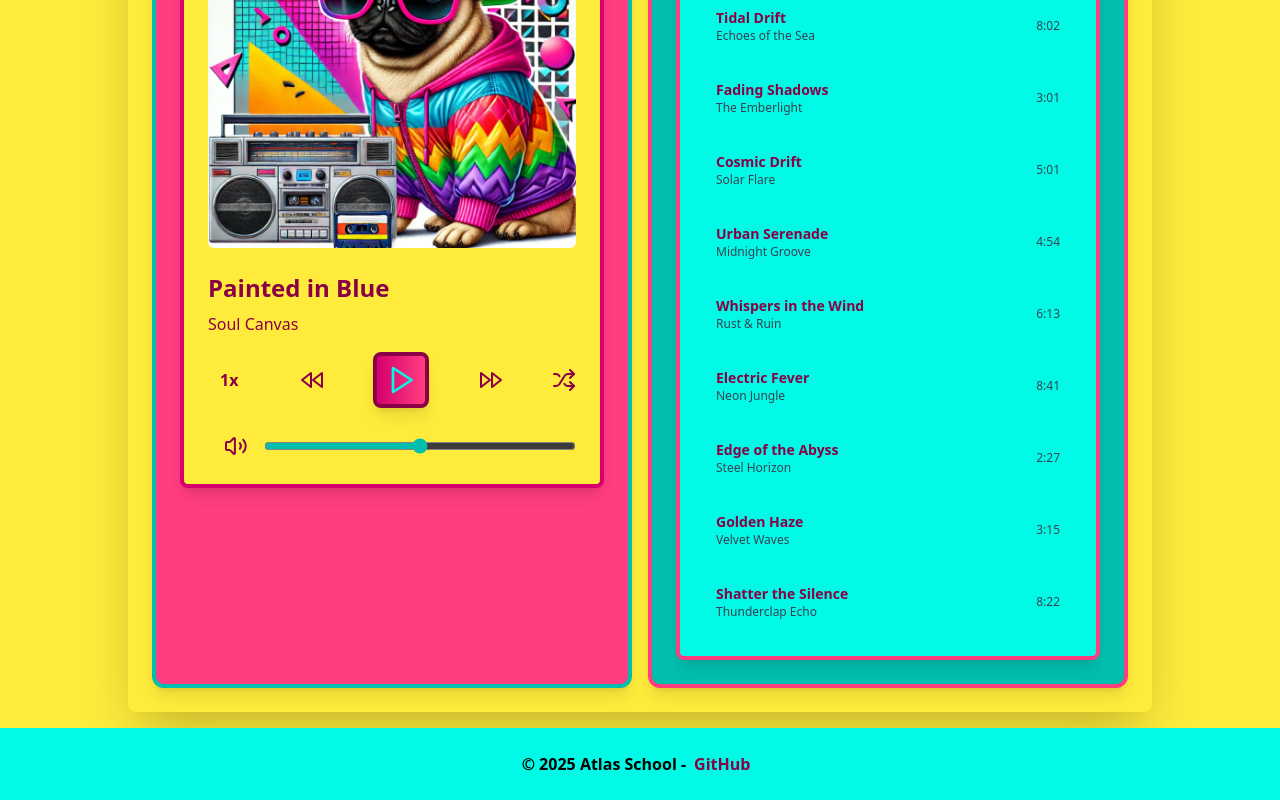
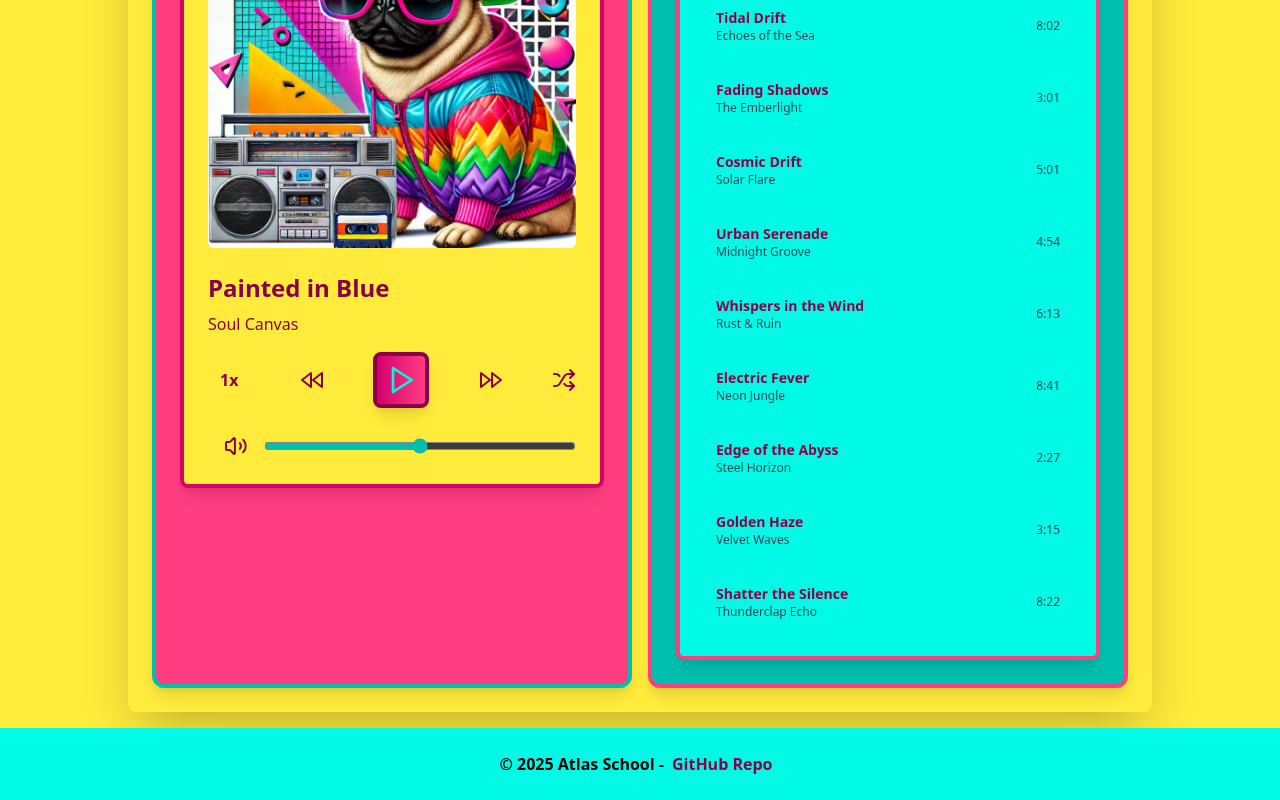
Before and after one commit to ThatsVie/atlas-music-player, a React (Vite) app: page / in a window 1280 px wide. Shown: the part 296-1096 px from the top of the page. Built offline with nearby package versions, Linux system fonts and the light colour scheme; the HTML template or start-up script is replaced by a standard one.

Commit message:
added github repo to footer

```diff
--- a/src/components/Footer.jsx
+++ b/src/components/Footer.jsx
@@ -6,7 +6,7 @@ export default function Footer() {
         href='https://github.com/ThatsVie/atlas-music-player'
         className='text-darkMagenta font-bold dark:text-lightTeal hover:underline focus:outline-none focus:ring-2 focus:ring-teal dark:focus:ring-lightTeal px-2'
       >
-        GitHub
+        GitHub Repo
       </a>
     </footer>
   );
```
